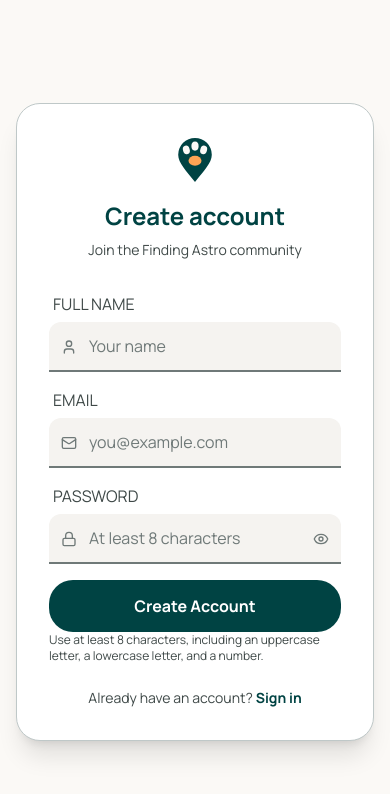
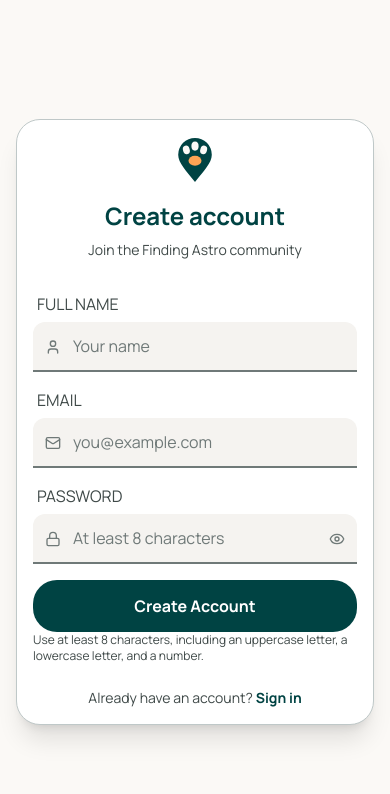
Before and after one commit to Jason45Builders/Finding-Astro, a Next.js app in the folder apps/web/: page /auth/signup in a window 390 px wide. Shown: the top 794 px of the page. Built offline with nearby package versions, Linux system fonts and the light colour scheme; no server answers.

Commit message:
Compact authentication screens on mobile

```diff
--- a/apps/web/app/auth/signup/page.tsx
+++ b/apps/web/app/auth/signup/page.tsx
@@ -40,7 +40,7 @@ function SignupForm() {
 
   return (
     <div className="min-h-screen flex items-center justify-center bg-background p-4">
-      <Card className="w-full max-w-md p-8 shadow-xl">
+      <Card className="w-full max-w-md p-4 sm:p-8 shadow-xl">
         <div className="text-center mb-8">
           <LogoMark className="w-12 h-12 mx-auto mb-4" />
           <h1 className="font-headline-lg-mobile text-headline-lg-mobile text-primary mb-2">Create account</h1>
```
